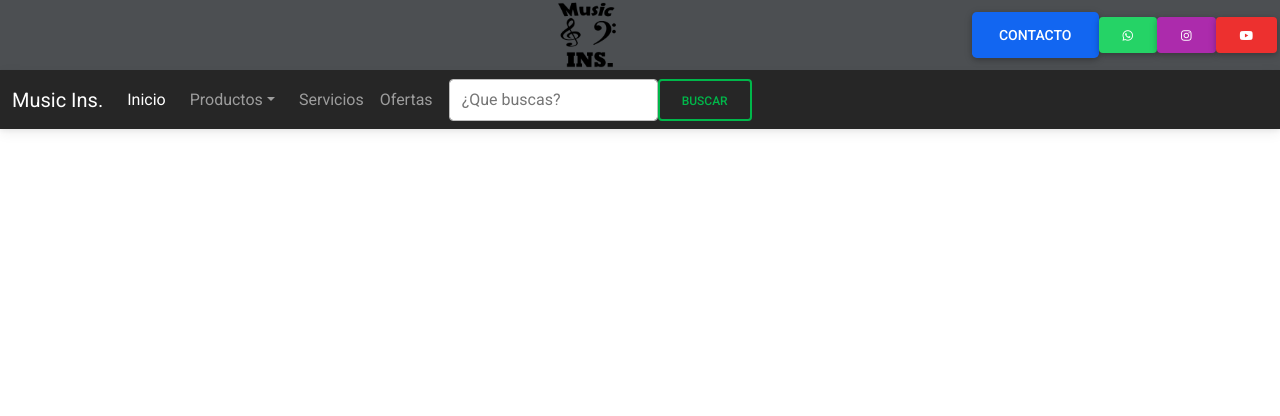
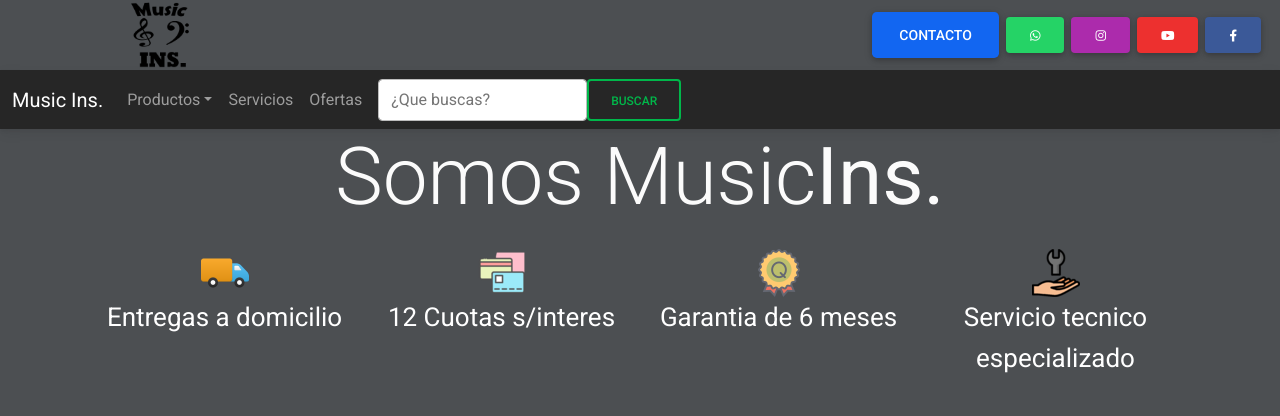
Before and after one commit to Leampa/ProFi_Le_Pa, a plain HTML site: page index.html in a window 1280 px wide. Drawn offline with nearby package versions, Linux system fonts and the light colour scheme.

Commit message:
Agregado de titulo e iconos

```diff
--- a/diseno/estilo.css
+++ b/diseno/estilo.css
@@ -1,5 +1,78 @@
-
+body{
+    background-color: #4c4f52;;
+}
 
 .headcont{
 background-color: #4c4f52;
 }
+
+.iconos{
+    text-align: center;
+    font-size: 20px;
+    color: white;
+}
+
+
+
+
+
+
+
+
+
+
+/* Sidebar para mobile */
+
+.sidebar,
+.overlay {
+    position: fixed;
+    top: 0;
+    bottom: 0;
+}
+.sidebar{
+    left: -100%;
+    max-width: 300px;
+    transition: all ease 0.25s;
+}
+
+.overlay{
+    left: 0;
+    right: 0;
+    height: 100%;
+    width: 100%;
+    background-color: rgba(0,0,0,0.75);
+    visibility: hidden;
+}
+
+.main-navigation.active .sidebar{
+left: 0;
+}
+
+.main-navigation.active .overlay{
+    visibility: visible;
+}
+
+
+
+/* Media queries */
+
+
+@media (min-width:992px){
+    .sidebar{
+        position: relative;
+        top: auto;
+        bottom: auto;
+        left: auto;
+        flex-direction: row;
+        max-width: 100%;
+        transition: none;
+        overflow-y:visible ;
+               }
+               .iconos{
+                text-align: center;
+                font-size: 26px;
+                color: white;
+            }
+
+    }
+}
--- a/index.html
+++ b/index.html
@@ -21,43 +21,45 @@
 
  <body>
 
-
-
-
-
-    <div class="container-fluid headcont">
+    <div class="container-fluid headcont ">
         <div class="row">
-            <div class="col-md-2 col-xs">
-            </div>
-            <div class="col-md-7 col-xs d-flex justify-content-center">
+            <div class="col-lg-3 col-xs-12 d-flex justify-content-center">
                 <a href="#"><img src="imagenes/logomusicins.png" width=70px" height="70px" class="" alt="MusicIns"></a>
             </div>
-            <div class="col-md-3 cold-xs-8 d-flex justify-content-evenly align-items-center">
+            <div class="col-lg-5"></div>
+            <div class="col-lg-4 cold-xs-12 d-flex justify-content-evenly align-items-center">
                 <button type="button" class="btn btn-primary btn-lg">Contacto</button>
                 <a class="btn btn-primary" style="background-color: #25d366;" href="#!" role="button"><i class="fab fa-whatsapp"></i></a>
                 <a class="btn btn-primary" style="background-color: #ac2bac;" href="#!" role="button"><i class="fab fa-instagram"></i></a>
                 <a class="btn btn-primary" style="background-color: #ed302f;" href="#!" role="button"><i class="fab fa-youtube"></i></a>
+                <a class="btn btn-primary" style="background-color: #3b5998;" href="#!" role="button"><i class="fab fa-facebook-f"></i></a>
+
             </div>
         </div>
     </div>
 
-    <nav class="navbar navbar-expand-lg navbar-dark bg-dark main-navigation">
+    <nav class="navbar navbar-expand-lg navbar-dark bg-dark main-navigation"> <!--ACtive para que funcione-->
+
+        <!-- <div class="container mt-2">
+            <div class="row">
+                <div class="col-md-12">
+                    Lorem ipsum dolor si amet, consectetur adipisicing elit. Doloremque, rerum facilis quae incidunt iure ipsa dolore recusandae iste omnis dignissimos quisquam, deserunt, labore voluptate inventore. Distinctio quos molestias non hic.</div>
+            </div>
+        </div> -->
+
         <div class="container-fluid">
             <a class="navbar-brand order-2 order-lg-1 mr-auto mr-lg-3 ml-3 ml-lg-0 disabled">Music Ins.</a>
             <button class="navbar-toggler" type="button">
                 <span class="navbar-toggler-icon"></span>
             </button>
 
-          <div class="overlay d-flex d-lg-none"></div>
+            <div class="overlay d-flex d-lg-none">
+            </div>
 
-          <div class="order-lg-2 bg-dark d-lg-flex w-100 pb-3 pb-lg-0 sidebar" id="navbarSupportedContent">
+                <div class="order-lg-2 bg-dark d-lg-flex w-100 pb-3 pb-lg-0 sidebar"         id="navbarSupportedContent">
                     <ul class="navbar-nav mr-lg-auto mb-2 mb-lg-0">
-              <li class="nav-item">
-                <a class="nav-link px-3 px-lg-2 active" aria-current="page" href="#">Inicio</a>
-              </li>
-
-              <li class="nav-item px-3 px-lg-2 dropdown">
-                <a class="nav-link dropdown-toggle" href="#" id="navbarDropdown" role="button" data-bs-toggle="dropdown" aria-expanded="false">Productos</a>
+                        <li class="nav-item dropdown">
+                            <a class="nav-link px-3 px-lg-2 dropdown-toggle" href="#" id="navbarDropdown" role="button" data-bs-toggle="dropdown" aria-expanded="false">Productos</a>
                                 <ul class="dropdown-menu" aria-labelledby="navbarDropdown">
                                     <li><a class="dropdown-item" href="#">Cuerdas</a></li>
                                     <li><a class="dropdown-item" href="#">Teclas</a></li>
@@ -72,16 +74,59 @@
                             <a class="nav-link px-3 px-lg-2 " href="" >Ofertas</a>
                         </li>
                     </ul>
-                <form class="d-flex justify-content-right px-3 px-lg-2 ">
+                    <form class="d-flex px-3 px-lg-2 justify-content-lg-end " >
                         <input class="form-control mr-2" type="search" placeholder="¿Que buscas?" aria-label="Search">
                         <button class="btn btn-outline-success" type="submit">Buscar</button>
                     </form>
+            </div>
+        </div>
+    </nav>
+
+
+    <div class="container">
+        <div class="row">
+            <div class="col-12">
+                <h1 class="d-flex justify-content-center display-1 text-light">Somos Music<strong>Ins.</strong></h1>
+            </div>
+        </div>
+        <div class="row p-3">
+            <div class="col-lg-3 col-6 fa-2x iconos">
+                <img src="imagenes/camion.png" alt="iconcamion">
+                <p>Entregas a domicilio</p>
+            </div>
+            <div class="col-lg-3 col-6  fa-2x iconos">
+                <img src="imagenes/tarjet.png" alt="icontarjet">
+                <p>12 Cuotas s/interes</p>
+            </div>
+            <div class="col-lg-3 col-6  fa-2x iconos">
+                <img src="imagenes/garantia.png" alt="icongarantia">
+                <p>Garantia de 6 meses</p>
+            </div>
+            <div class="col-lg-3 col-6 fa-2x iconos">
+                <img src="imagenes/service.png" alt="iconservice">
+                <p>Servicio tecnico especializado</p>
+            </div>
+
+
+<!--
+                <ul class="listas fa-2x" >
+                    <li></span> 12 Cuotas s/interes</li>
+                    <li><img src="imagenes/camion.png" alt="iconcamion"> Entregas a domicilio</li>
+                    <li><img src="imagenes/garantia.png" alt="icongarantia"></i> Garantia de 6 meses</li>
+                    <li><img src="imagenes/service.png" alt="iconservice"></i> Servicio tecnico especializado</li>
+                </ul> -->
+            </div>
+
+            <div class="col-3">
+
+            </div>
+
+        </div>
+
 
 
 
     </div>
-        </div>
-    </nav>
 
 
     <!-- Script MDBBootstrap -->
@@ -92,7 +137,8 @@
     <script src="https://cdn.jsdelivr.net/npm/@popperjs/core@2.10.2/dist/umd/popper.min.js" integrity="sha384-7+zCNj/IqJ95wo16oMtfsKbZ9ccEh31eOz1HGyDuCQ6wgnyJNSYdrPa03rtR1zdB" crossorigin="anonymous"></script>
     <script src="https://cdn.jsdelivr.net/npm/bootstrap@5.1.3/dist/js/bootstrap.min.js" integrity="sha384-QJHtvGhmr9XOIpI6YVutG+2QOK9T+ZnN4kzFN1RtK3zEFEIsxhlmWl5/YESvpZ13" crossorigin="anonymous"></script>
 
-
+    <!-- Agregue carpeta Js para poder darle efecto a la sidebar en vista mobile -->
+    <script src="js/script.js"></script>
 
 </body>
 
--- /dev/null
+++ b/js/script.js
@@ -0,0 +1,9 @@
+const mainNavigation = document.querySelector(".main-navigation");
+const overlay = mainNavigation.querySelector(".overlay");
+const toggler = mainNavigation.querySelector(".navbar-toggler");
+
+const openSideNav = () => mainNavigation.classList.add("active");
+const closeSideNav = () => mainNavigation.classList.remove("active");
+
+toggler.addEventListener("click", openSideNav);
+overlay.addEventListener("click", closeSideNav);
```
Also changed, not shown: imagenes/camion.png (added), imagenes/garantia.png (added), imagenes/service.png (added), imagenes/tarjet.png (added). Lines whose indentation alone changed are shown as unchanged.
